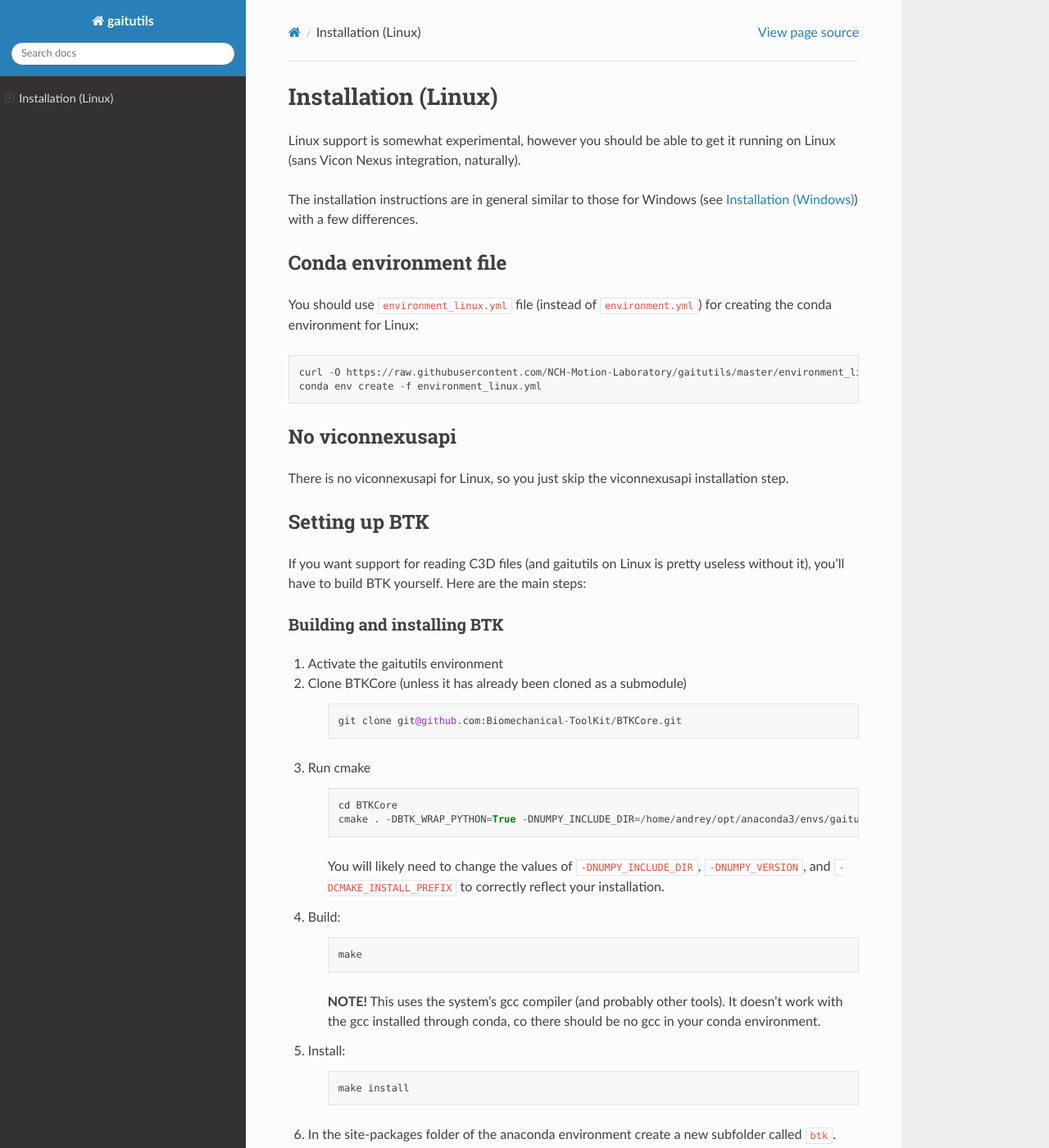
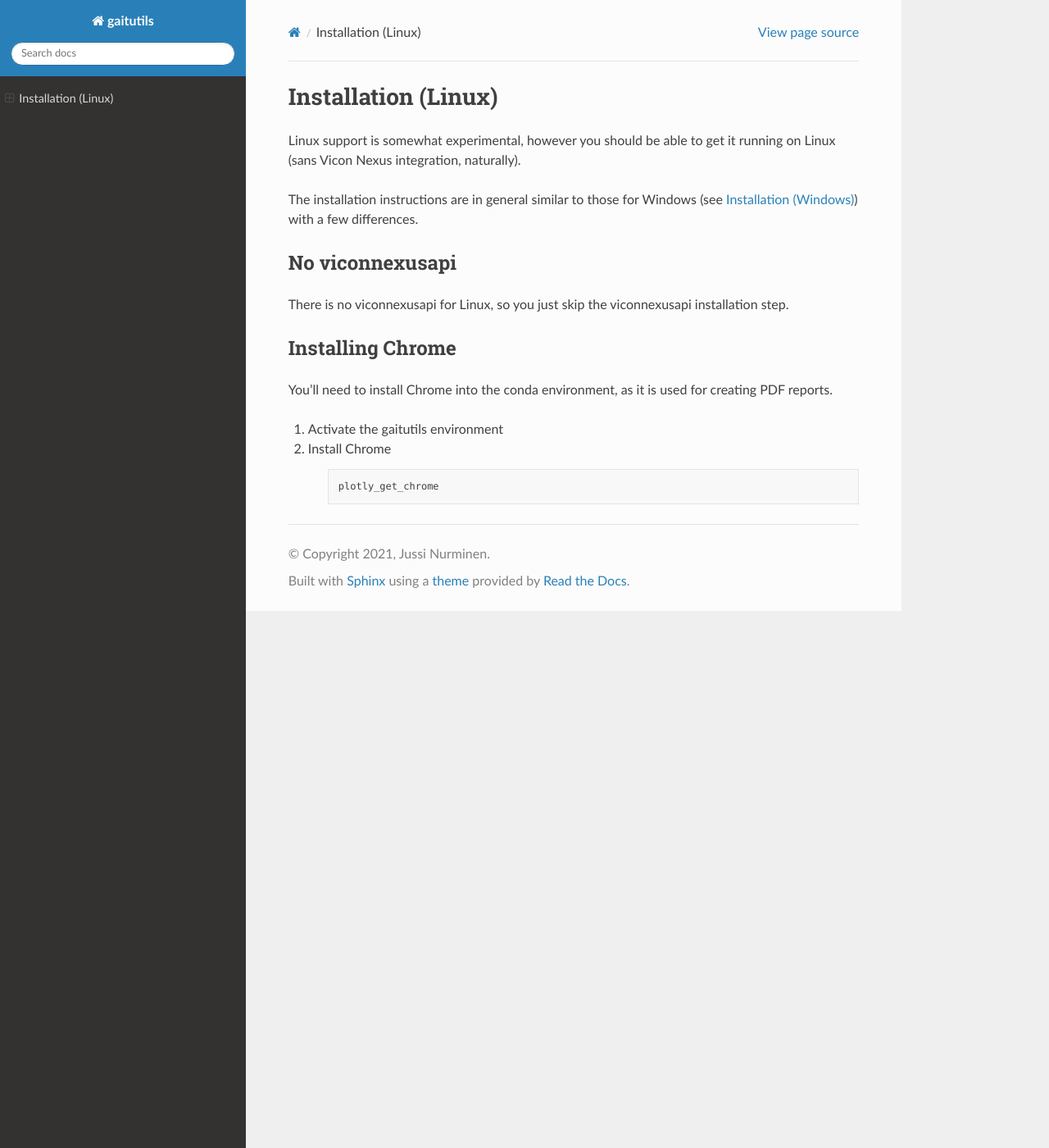
Before and after one commit to NCH-Motion-Laboratory/gaitutils, a Sphinx documentation site: the page built from docs/install_lin.rst, in a window 1280 px wide and 1400 px high. Shown: the whole window at 82% size. Built offline with Sphinx 7.4.7 and the Read the Docs theme 3.1.0, drawn with Linux system fonts in a browser that asks for light colours; some of the changed text lies outside the part shown.

Commit message:
Docs update

```diff
--- a/docs/install_lin.rst
+++ b/docs/install_lin.rst
@@ -6,103 +6,21 @@ running on Linux (sans Vicon Nexus integration, naturally).
 The installation instructions are in general similar to those for Windows
 (see :doc:`install_win`) with a few differences.
 
-Conda environment file
-----------------------
-
-You should use ``environment_linux.yml`` file (instead of ``environment.yml``)
-for creating the conda environment for Linux:
-
-::
-
-    curl -O https://raw.githubusercontent.com/NCH-Motion-Laboratory/gaitutils/master/environment_linux.yml
-    conda env create -f environment_linux.yml
-
 No viconnexusapi
 ----------------
 
 There is no viconnexusapi for Linux, so you just skip the viconnexusapi installation step.
 
-Setting up BTK
---------------
+Installing Chrome
+-----------------
 
-If you want support for reading C3D files (and gaitutils on Linux is pretty
-useless without it), you'll have to build BTK yourself. Here are the main
-steps:
-
-Building and installing BTK
-^^^^^^^^^^^^^^^^^^^^^^^^^^^^
+You'll need to install Chrome into the conda environment, as it is used for creating
+PDF reports.
 
 #. Activate the gaitutils environment
 
-#. Clone BTKCore (unless it has already been cloned as a submodule)
+#. Install Chrome
 
     ::
 
-        git clone git@github.com:Biomechanical-ToolKit/BTKCore.git
-
-#. Run cmake
-
-    ::
-
-        cd BTKCore
-        cmake . -DBTK_WRAP_PYTHON=True -DNUMPY_INCLUDE_DIR=/home/andrey/opt/anaconda3/envs/gaitutils/lib/python3.11/site-packages/numpy/core/include/ -DNUMPY_VERSION=1.23.4 -DCMAKE_CXX_STANDARD=11 -DCMAKE_POSITION_INDEPENDENT_CODE=True -DCMAKE_INSTALL_PREFIX=/home/andrey/opt/anaconda3/envs/gaitutils/
-
-    You will likely need to change the values of ``-DNUMPY_INCLUDE_DIR``,
-    ``-DNUMPY_VERSION``, and ``-DCMAKE_INSTALL_PREFIX`` to correctly
-    reflect your installation.
-
-#. Build:
-
-    ::
-
-        make
-
-    **NOTE!** This uses the system's gcc compiler (and probably other tools).
-    It doesn't work with the gcc installed through conda, co there should
-    be no gcc in your conda environment.
-
-#. Install:
-
-    ::
-
-        make install
-
-#. In the site-packages folder of the anaconda environment create a new subfolder
-   called ``btk``. Assuming that you installed anaconda in
-   ``/home/andrey/opt/anaconda3`` and you are using Python 3.11:
-
-    ::
-
-        mkdir /home/andrey/opt/anaconda3/envs/gaitutils/lib/python3.11/site-packages/btk
-
-#. Copy the package files there:
-
-    ::
-
-        cp bin/btk.py bin/_btk.so /home/andrey/opt/anaconda3/envs/gaitutils/lib/python3.11/site-packages/btk
-
-#. Rename ``btk.py`` to ``__init__.py``:
-
-    ::
-
-        cd /home/andrey/opt/anaconda3/envs/gaitutils/lib/python3.11/site-packages/btk
-        mv btk.py __init__.py
-
-
-Testing BTK installation
-^^^^^^^^^^^^^^^^^^^^^^^^
-
-#.  Open a new terminal and activate the environment
-
-#.  Run python
-
-#.  In Python run:
-
-    ::
-
-        import btk
-        reader = btk.btkAcquisitionFileReader()
-        reader.SetFilename("dynamic.c3d")    # replace dynamic.c3d with your own file
-        reader.Update()
-        acq = reader.GetOutput()
-        acq.GetPointFrequency()
+        plotly_get_chrome
```
